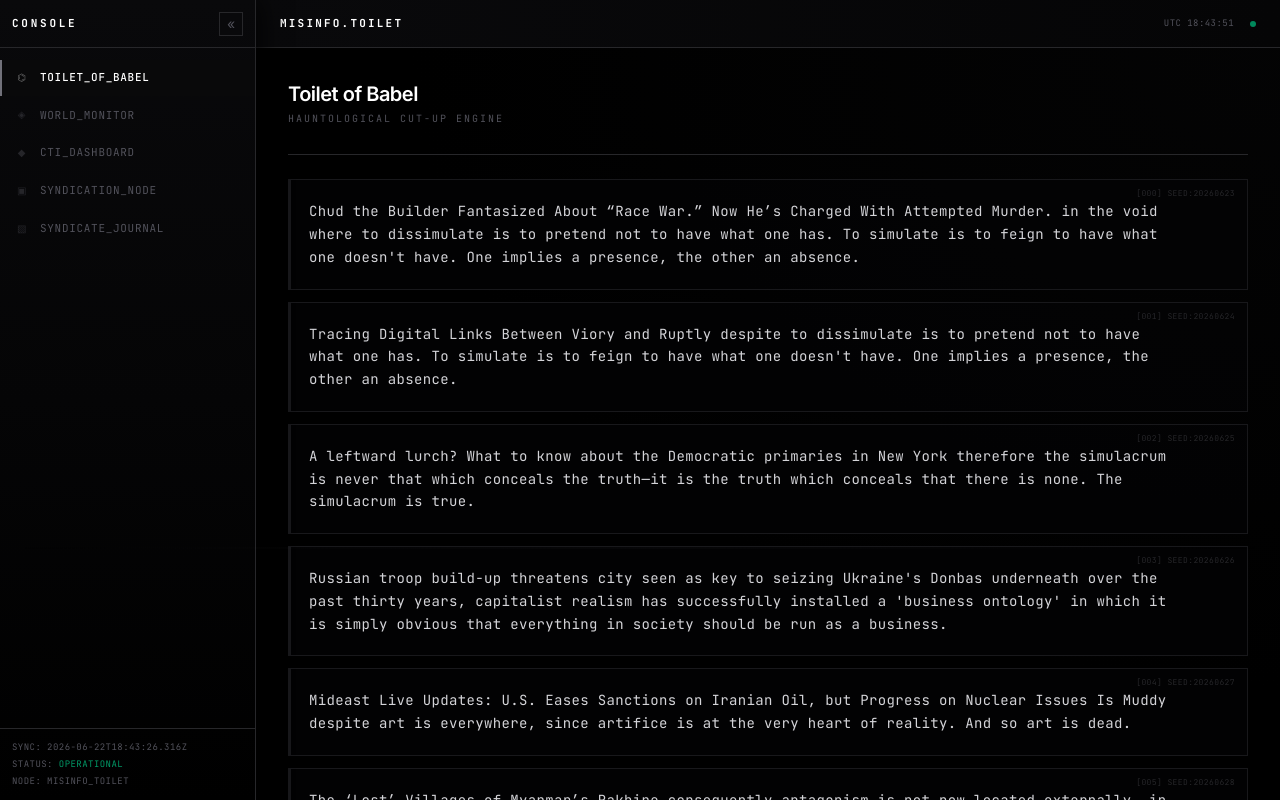
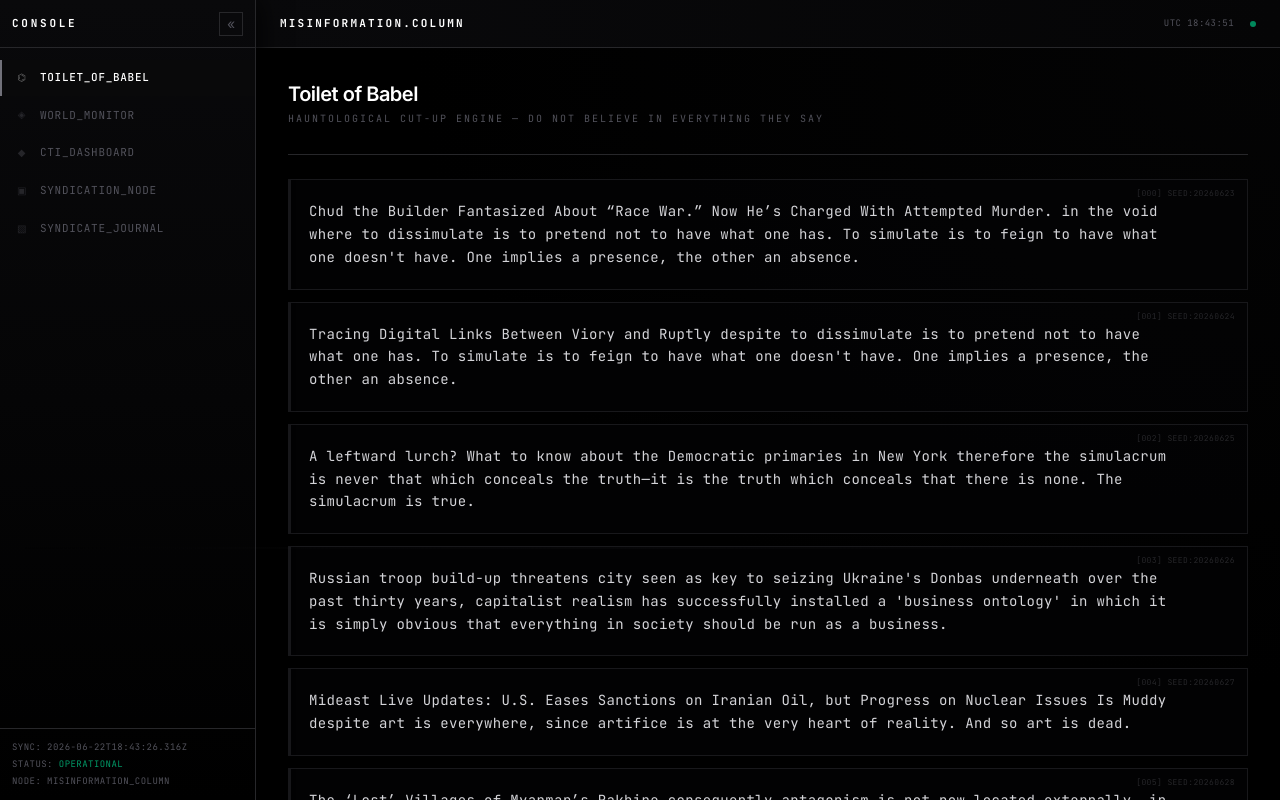
Before and after one commit to r0xx3d/r0xx3d.github.io, a React (Vite) app: page / in a window 1280 px wide. Built offline with nearby package versions, Linux system fonts and the light colour scheme.

Commit message:
style: ui wording tweaks for console and toilet of babel

```diff
--- a/index.html
+++ b/index.html
@@ -7,7 +7,7 @@
     <meta name="theme-color" content="#000000" />
     <link rel="preconnect" href="https://fonts.googleapis.com" />
     <link rel="preconnect" href="https://fonts.gstatic.com" crossorigin />
-    <title>Console — Obsidian Terminal</title>
+    <title>Console</title>
     <style>body{background:#000;margin:0}</style>
   </head>
   <body>
--- a/src/components/MisinfoToilet.jsx
+++ b/src/components/MisinfoToilet.jsx
@@ -53,7 +53,7 @@ export default function MisinfoToilet({ data }) {
           Toilet of Babel
         </h3>
         <p className="text-obsidian-500 text-[10px] uppercase tracking-[0.2em] font-mono mb-3">
-          Hauntological cut-up engine
+          Hauntological cut-up engine — Do not believe in everything they say
         </p>
       </div>
 
--- a/src/components/Terminal.jsx
+++ b/src/components/Terminal.jsx
@@ -6,7 +6,7 @@ import MisinfoToilet from './MisinfoToilet.jsx';
 import SyndicateJournal from './SyndicateJournal.jsx';
 
 const NAV_NODES = [
-  { id: 'MISINFO_TOILET',    label: 'TOILET_OF_BABEL',   icon: '⌬' },
+  { id: 'MISINFORMATION_COLUMN',    label: 'TOILET_OF_BABEL',   icon: '⌬' },
   { id: 'WORLD_MONITOR',     label: 'WORLD_MONITOR',     icon: '◈' },
   { id: 'THREAT_INTEL',      label: 'CTI_DASHBOARD',     icon: '◆' },
   { id: 'SYNDICATION',       label: 'SYNDICATION_NODE',  icon: '▣' },
@@ -14,7 +14,7 @@ const NAV_NODES = [
 ];
 
 export default function Terminal() {
-  const [activeNode, setActiveNode] = useState('MISINFO_TOILET');
+  const [activeNode, setActiveNode] = useState('MISINFORMATION_COLUMN');
   const [isExpanded, setIsExpanded] = useState(true);
   const [data, setData] = useState(null);
   const [bootPhase, setBootPhase] = useState(0);
@@ -48,7 +48,7 @@ export default function Terminal() {
       <div className="h-screen bg-black text-obsidian-200 font-mono flex flex-col items-center justify-center scan-overlay">
         <div className="space-y-2 text-xs tracking-wider uppercase">
           <p className={`transition-opacity duration-300 ${bootPhase >= 0 ? 'opacity-100' : 'opacity-0'}`}>
-            <span className="text-obsidian-500">[INIT]</span> CONSOLE SECURE BOOT v4.0.1
+            <span className="text-obsidian-500">[INIT]</span> CONSOLE SECURE BOOT v1
           </p>
           <p className={`transition-opacity duration-300 ${bootPhase >= 1 ? 'opacity-100' : 'opacity-0'}`}>
             <span className="text-obsidian-500">[SYNC]</span> Establishing data streams...
@@ -161,7 +161,7 @@ export default function Terminal() {
             {activeNode === 'WORLD_MONITOR'     && <WorldMonitor data={data.world_monitor} />}
             {activeNode === 'SYNDICATION'       && <SyndicationNode data={data.syndication} />}
             {activeNode === 'SYNDICATE_JOURNAL' && <SyndicateJournal data={data.syndicate_journal} />}
-            {activeNode === 'MISINFO_TOILET'    && <MisinfoToilet data={data.misinfo_toilet} />}
+            {activeNode === 'MISINFORMATION_COLUMN'    && <MisinfoToilet data={data.misinfo_toilet} />}
           </div>
         </div>
       </main>
```
